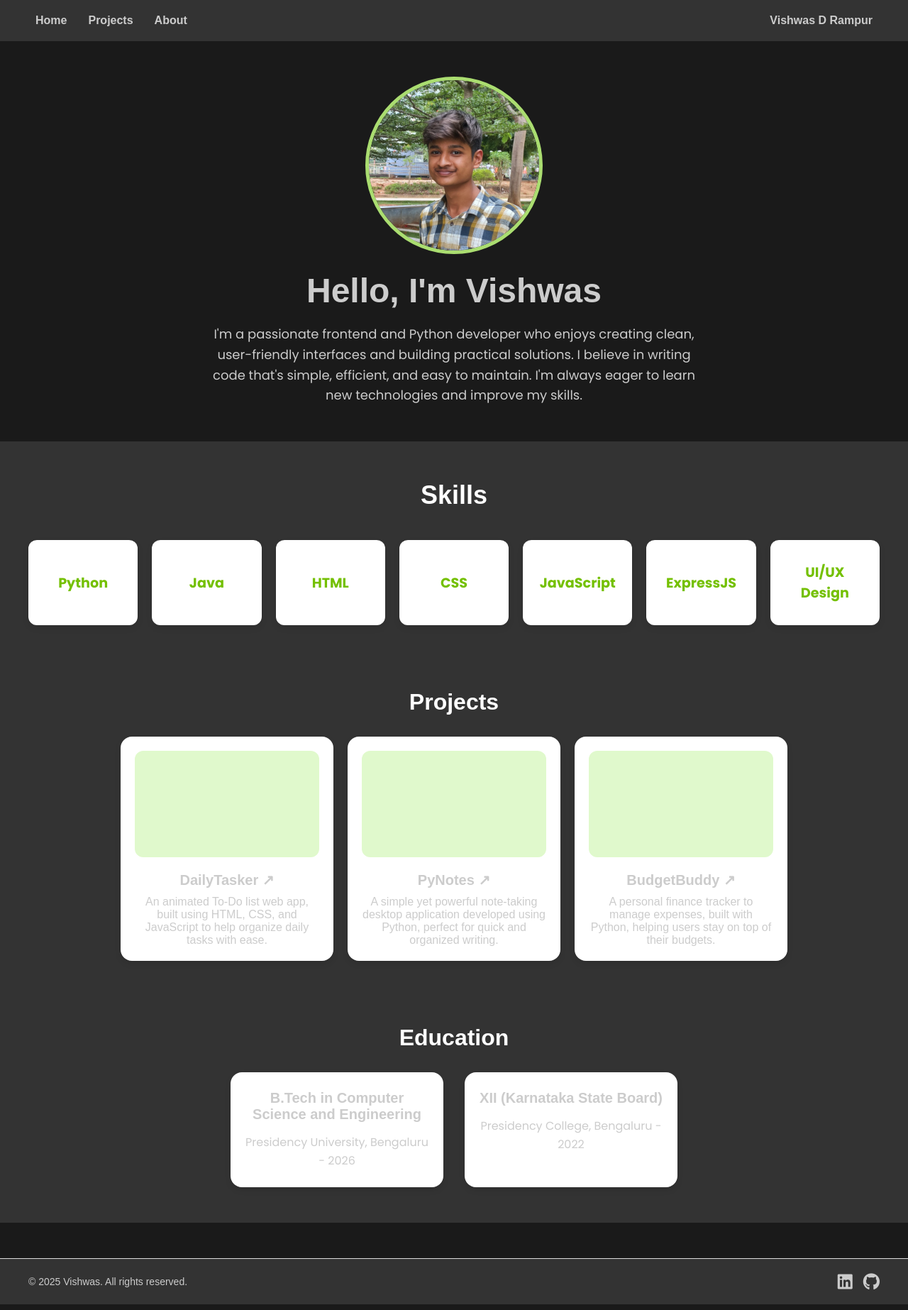
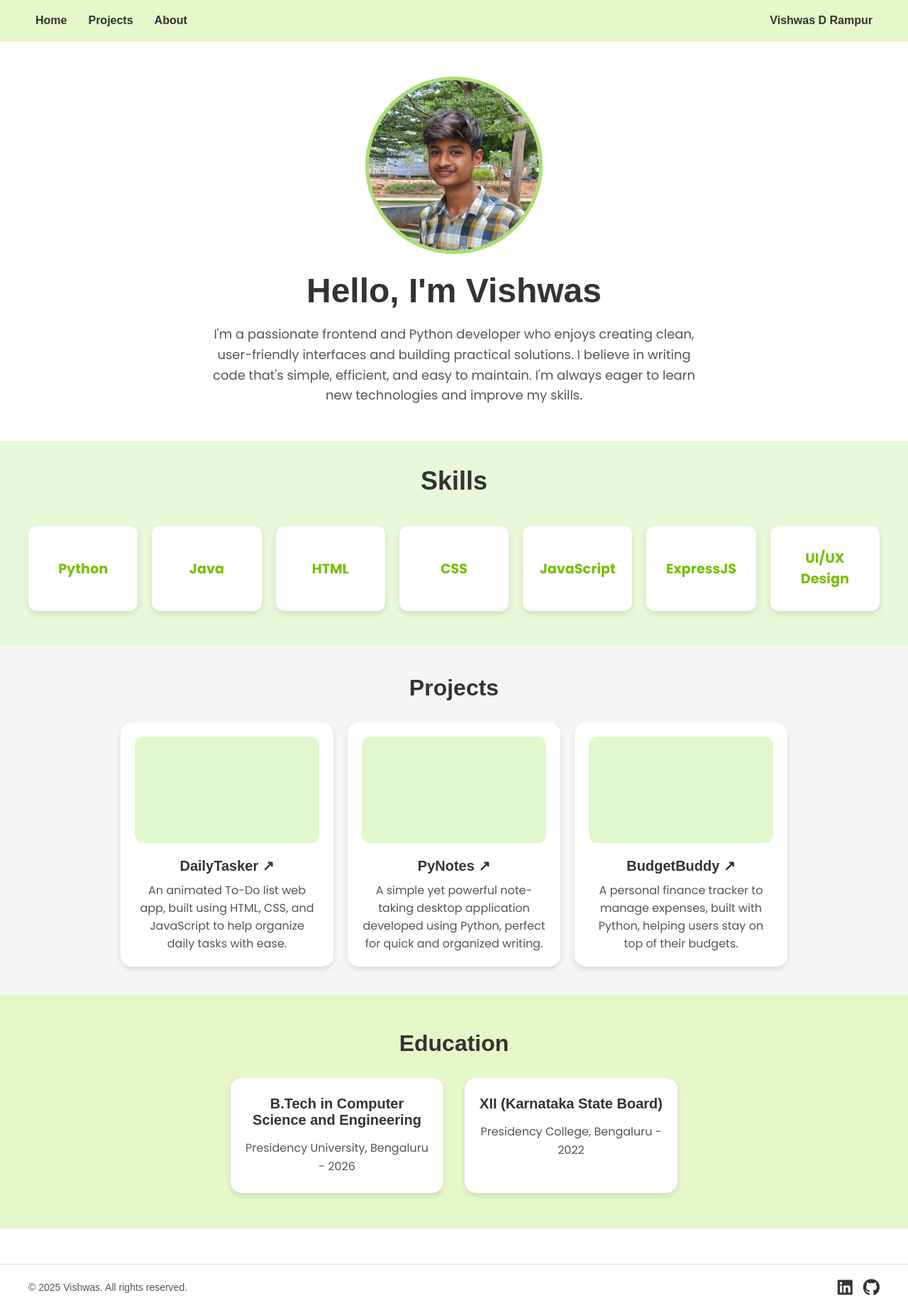
Before and after one commit to Vishwas-Rampur/Portfolio, a plain HTML site: page index.html in a window 1280 px wide. Shown: the whole page at 71% size. Drawn offline with Linux system fonts and the light colour scheme.

Commit message:
Update style.css

```diff
--- a/style.css
+++ b/style.css
@@ -6,8 +6,8 @@
 }
 
 body {
-  background-color: #1a1a1a; /* Dark background */
-  color: #ccc;
+  background-color: white;
+  color: #333;
 }
 
 header {
@@ -15,8 +15,9 @@ header {
   display: flex;
   justify-content: space-between;
   align-items: center;
-  background-color: #333; /* Dark header */
+  background-color: #e6f7c9; /* lighter green background */
 }
+
 
 nav ul {
   display: flex;
@@ -26,7 +27,7 @@ nav ul {
 
 nav ul li a {
   text-decoration: none;
-  color: #ccc;
+  color: #333;
   font-weight: bold;
   transition: color 0.3s ease;
 }
@@ -34,6 +35,7 @@ nav ul li a {
 nav ul li a:hover {
   color: #7fbf40; /* Darker green on hover */
 }
+
 
 .template-btn {
   background-color: #333;
@@ -49,20 +51,19 @@ main {
   text-align: center;
   margin-top: 50px;
 }
-
 .profile img {
-  width: 250px;
+  width: 250px; /* Bigger size */
   height: 250px;
-  border-radius: 50%;
+  border-radius: 50%; /* Makes it perfectly circular */
   object-fit: cover;
-  border: 5px solid #aadd70;
+  border: 5px solid #aadd70; /* Green border */
   margin-bottom: 20px;
 }
 
 h1 {
   font-size: 48px;
   margin-bottom: 20px;
-  color: #ccc;
+  color: #333;
 }
 
 .description {
@@ -80,10 +81,9 @@ footer {
   font-size: 14px;
   color: #999;
 }
-
 /* Skills Section */
 .skills-section {
-  background-color: #333; /* Dark background */
+  background-color: #e6f7c9; /* Light green background */
   padding: 50px 20px;
 }
 
@@ -95,7 +95,7 @@ footer {
 
 .skills-title {
   font-size: 36px;
-  color: #fff;
+  color: #333;
   margin-bottom: 40px;
   font-family: 'Segoe UI', Tahoma, Geneva, Verdana, sans-serif;
 }
@@ -105,9 +105,8 @@ footer {
   grid-template-columns: repeat(auto-fit, minmax(150px, 1fr));
   gap: 20px;
 }
-
 .skills-grid div {
-  height: 120px;
+  height: 120px; /* or whatever looks good */
   display: flex;
   align-items: center;
   justify-content: center;
@@ -115,9 +114,10 @@ footer {
   border-radius: 12px;
   box-shadow: 0 4px 8px rgba(0, 0, 0, 0.1);
   font-weight: bold;
-  color: #74c000;
+  color: #74c000; /* your green */
   font-size: 1.2rem;
 }
+
 
 .skill-card {
   background: #fff;
@@ -125,7 +125,7 @@ footer {
   border-radius: 12px;
   font-size: 18px;
   font-weight: bold;
-  color: #7fbf40;
+  color: #7fbf40; /* Green text */
   box-shadow: 0 4px 6px rgba(0, 0, 0, 0.1);
   transition: transform 0.3s, box-shadow 0.3s;
   font-family: 'Poppins', sans-serif;
@@ -136,19 +136,25 @@ footer {
   box-shadow: 0 8px 12px rgba(0, 0, 0, 0.15);
 }
 
+
+.skills-section {
+  background-color: #e8f8d8;
+  padding-top: 30px; /* Make "Skills" closer to green start */
+  padding-bottom: 50px;
+  text-align: center;
+}
 .about-text {
   font-family: 'Poppins', sans-serif;
   font-size: 18px;
-  color: #ccc;
+  color: #555;
   text-align: center;
   line-height: 1.6;
   max-width: 700px;
-  margin: 0 auto 50px;
+  margin: 0 auto 50px; /* centers it and adds space below */
 }
-
 .projects-section {
   padding: 40px 20px;
-  background-color: #333; /* Dark background */
+  background-color: #f5f5f5;
   text-align: center;
 }
 
@@ -156,7 +162,6 @@ footer {
   font-size: 32px;
   font-weight: bold;
   margin-bottom: 30px;
-  color: #fff;
 }
 
 .projects-grid {
@@ -186,7 +191,7 @@ footer {
 }
 
 .green-bg {
-  background-color: #e0f9cc;
+  background-color: #e0f9cc; /* soft green */
 }
 
 .project-name {
@@ -197,11 +202,12 @@ footer {
 
 .project-desc {
   font-size: 16px;
-  color: #ccc;
+  color: #555;
+  font-family: 'Poppins', sans-serif;
 }
 
 .education-section {
-  background-color: #333; /* Dark background */
+  background-color: #e6f7c9;
   padding: 50px 20px;
   text-align: center;
 }
@@ -210,7 +216,6 @@ footer {
   font-size: 32px;
   font-weight: bold;
   margin-bottom: 30px;
-  color: #fff;
 }
 
 .education-grid {
@@ -230,6 +235,7 @@ footer {
   transition: transform 0.3s ease, box-shadow 0.3s ease;
 }
 
+/* Hover effect */
 .education-card:hover {
   transform: translateY(-10px);
   box-shadow: 0 12px 20px rgba(0,0,0,0.2);
@@ -243,13 +249,12 @@ footer {
 
 .education-details {
   font-size: 16px;
-  color: #ccc;
+  color: #555;
   line-height: 1.6;
   font-family: 'Poppins', sans-serif;
 }
-
 .footer {
-  background-color: #333;
+  background-color: white;
   padding: 20px 40px;
   border-top: 1px solid #ddd;
 }
@@ -264,7 +269,7 @@ footer {
 .footer-left p {
   margin: 0;
   font-size: 14px;
-  color: #ccc;
+  color: #555;
 }
 
 .footer-right {
@@ -274,13 +279,13 @@ footer {
 
 .footer-icon {
   font-size: 24px;
-  color: #ccc;
+  color: #333;
   transition: transform 0.3s ease;
 }
 
 .footer-icon:hover {
   transform: scale(1.2);
-  color: #4CAF50;
+  color: #4CAF50; /* Optional: changes color slightly on hover */
 }
 
 .icon-link {
```
